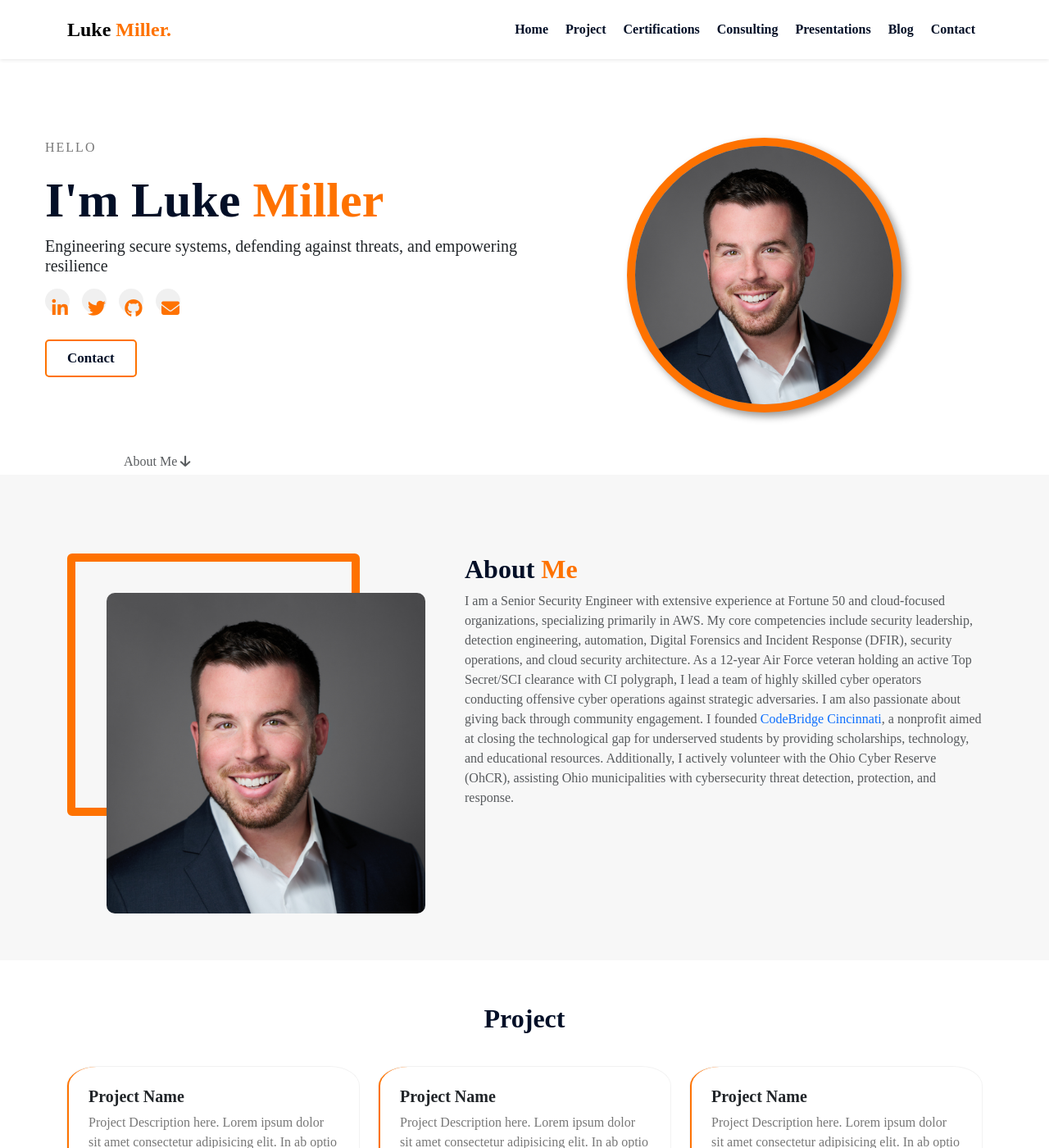
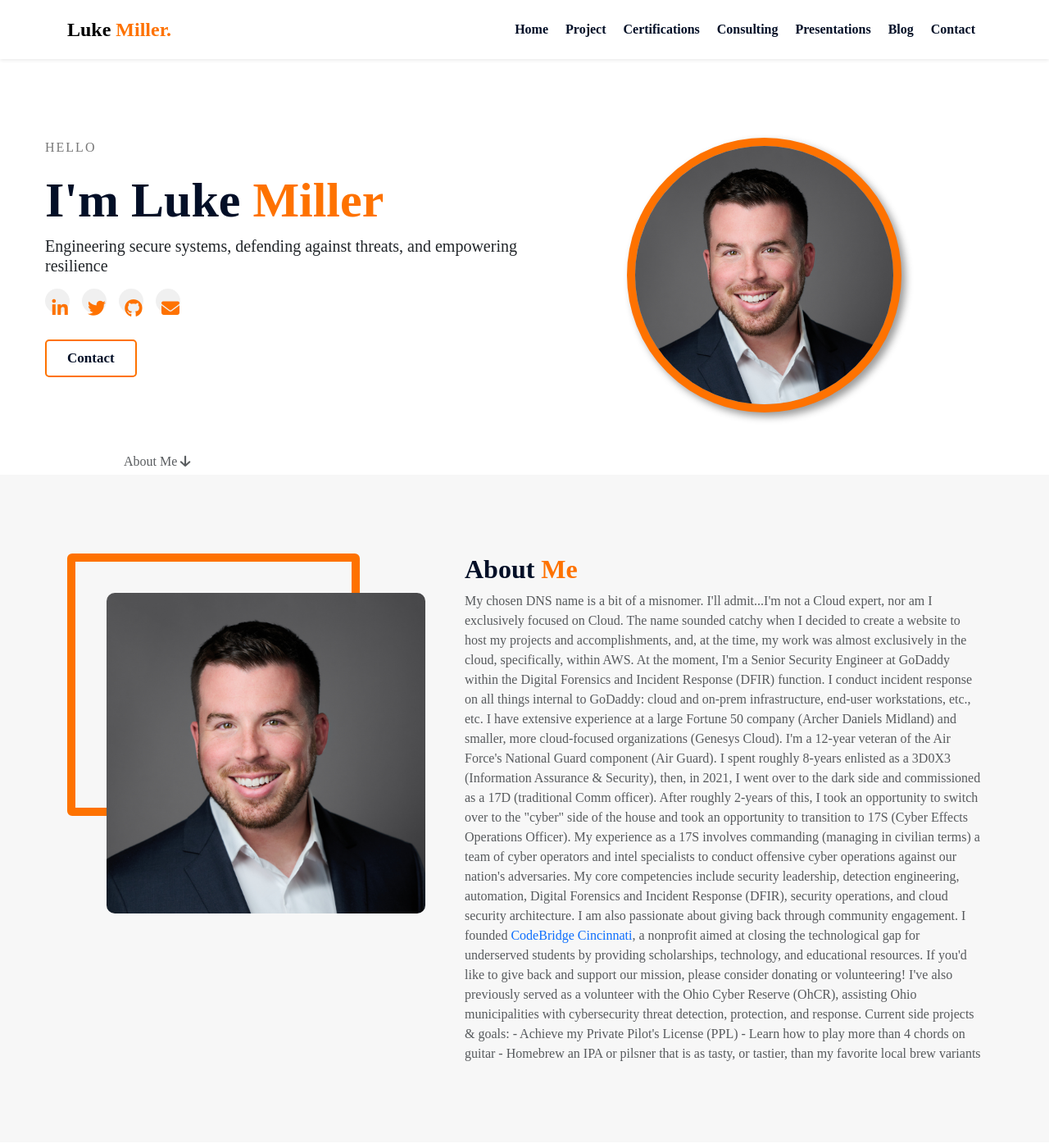
Before and after one commit to CloudSecLuke/cloudsecluke.github.io, a Jekyll site: the page index.html, which Jekyll copies as it is, in a window 1280 px wide and 1400 px high. Shown: the whole window at 82% size. Built offline with Jekyll 4.4.1, drawn with Linux system fonts in a browser that asks for light colours; some web fonts are replaced.

Commit message:
Update index.html

```diff
--- a/index.html
+++ b/index.html
@@ -134,11 +134,23 @@
             <div class="common_title">
               <h2 class="pb-2 pt-4 pt-md-0">About <span>Me</span></h2>
             </div>
-              <p class="text-muted">I am a Senior Security Engineer with extensive experience at Fortune 50 and cloud-focused organizations, specializing primarily in AWS. My core competencies include security leadership, detection engineering, automation, Digital Forensics and Incident Response (DFIR), security operations, and cloud security architecture.
+              <p class="text-muted">My chosen DNS name is a bit of a misnomer. I'll admit...I'm not a Cloud expert, nor am I exclusively focused on Cloud. The name sounded catchy when I decided to create a website to host my projects and accomplishments, and, at the time, my work
+                was almost exclusively in the cloud, specifically, within AWS.
+                At the moment, I'm a Senior Security Engineer at GoDaddy within the Digital Forensics and Incident Response (DFIR) function. I conduct incident response on all things internal to GoDaddy: cloud and on-prem infrastructure, end-user workstations, etc., etc.
+                I have extensive experience at a large Fortune 50 company (Archer Daniels Midland) and smaller, more cloud-focused organizations (Genesys Cloud). I'm a 12-year veteran of the Air Force's National Guard component (Air Guard). I spent roughly 8-years enlisted
+                as a 3D0X3 (Information Assurance & Security), then, in 2021, I went over to the dark side and commissioned as a 17D (traditional Comm officer). After roughly 2-years of this, I took an opportunity to switch over to the "cyber" side of the house and took an
+                opportunity to transition to 17S (Cyber Effects Operations Officer). My experience as a 17S involves commanding (managing in civilian terms) a team of cyber operators and intel specialists to conduct offensive cyber operations against our nation's adversaries.
 
-                As a 12-year Air Force veteran holding an active Top Secret/SCI clearance with CI polygraph, I lead a team of highly skilled cyber operators conducting offensive cyber operations against strategic adversaries.
+                My core competencies include security leadership, detection engineering, automation, Digital Forensics and Incident Response (DFIR), security operations, and cloud security architecture.
 
-                I am also passionate about giving back through community engagement. I founded <a href="www.codebridgecincinnati.com">CodeBridge Cincinnati</a>, a nonprofit aimed at closing the technological gap for underserved students by providing scholarships, technology, and educational resources. Additionally, I actively volunteer with the Ohio Cyber Reserve (OhCR), assisting Ohio municipalities with cybersecurity threat detection, protection, and response.</p>
+                I am also passionate about giving back through community engagement. I founded <a href="www.codebridgecincinnati.com">CodeBridge Cincinnati</a>, a nonprofit aimed at closing the technological gap for underserved students by providing scholarships, technology, and
+                educational resources. If you'd like to give back and support our mission, please consider donating or volunteering!
+                I've also previously served as a volunteer with the Ohio Cyber Reserve (OhCR), assisting Ohio municipalities with cybersecurity threat detection, protection, and response.
+
+                Current side projects & goals:
+                  - Achieve my Private Pilot's License (PPL)
+                  - Learn how to play more than 4 chords on guitar
+                  - Homebrew an IPA or pilsner that is as tasty, or tastier, than my favorite local brew variants</p>
           </div>
       </div>
 
```
